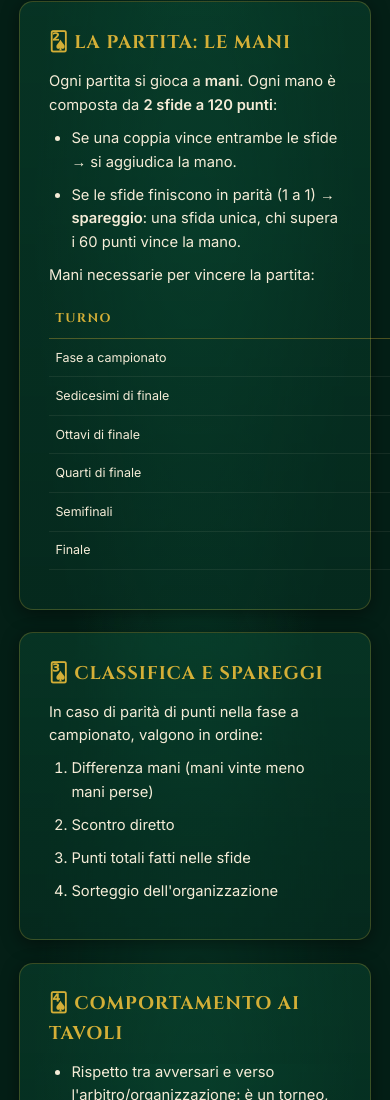
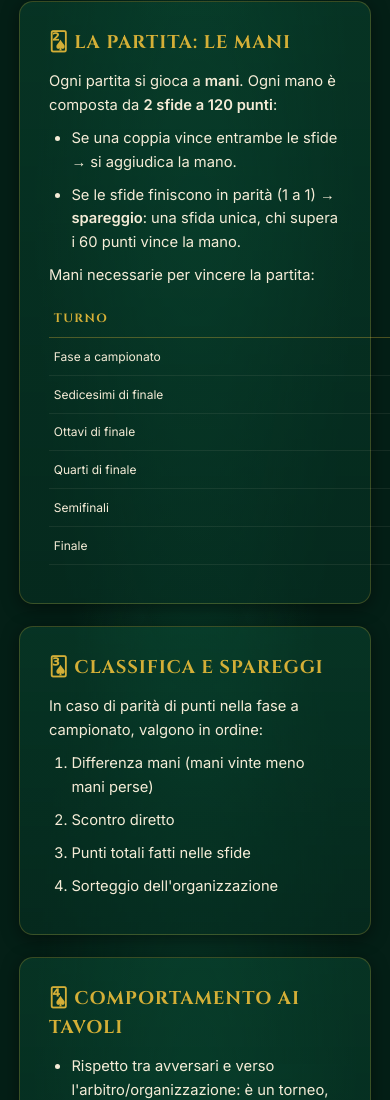
Before and after one commit to pablosantos-boop/briscol-champions-cup, a website: page public/regolamento.html in a window 390 px wide. Shown: the part 624-1724 px from the top of the page. Drawn offline with Linux system fonts and the light colour scheme.

Commit message:
Update style.css

```diff
--- a/public/css/style.css
+++ b/public/css/style.css
@@ -548,24 +548,28 @@ tr.eliminata { opacity: .5; }
     width: 100%;
     max-width: 100%;
     table-layout: fixed;
+    margin-left: 0;
+    margin-right: 0;
   }
 
   .tab-mini th,
   .tab-mini td {
-    padding: 0.55rem 0.4rem;
-    font-size: 0.78rem;
-    overflow-wrap: anywhere;
+    box-sizing: border-box;
+    padding: 0.55rem 0.3rem;
+    font-size: 0.75rem;
+    overflow-wrap: break-word;
   }
 
   .tab-mini th:first-child,
   .tab-mini td:first-child {
-    width: 70%;
+    width: 78%;
     text-align: left;
   }
 
   .tab-mini th:last-child,
   .tab-mini td:last-child {
-    width: 30%;
+    width: 22%;
     text-align: center;
+    white-space: normal;
   }
 }
```
